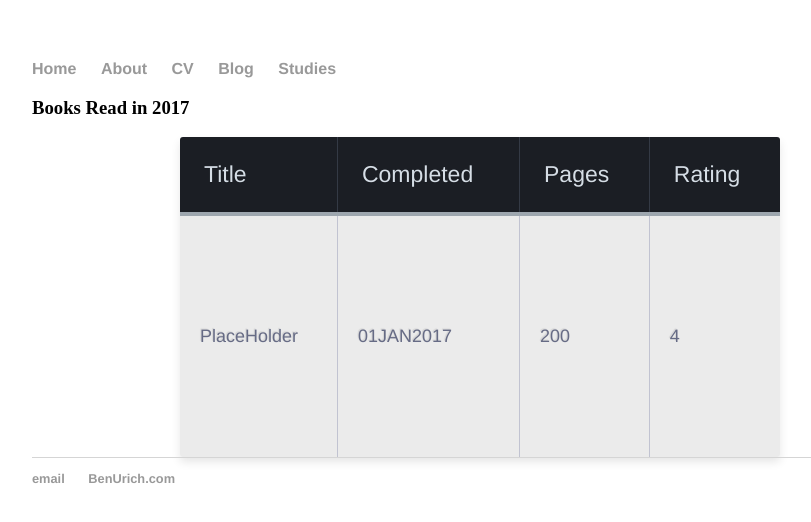
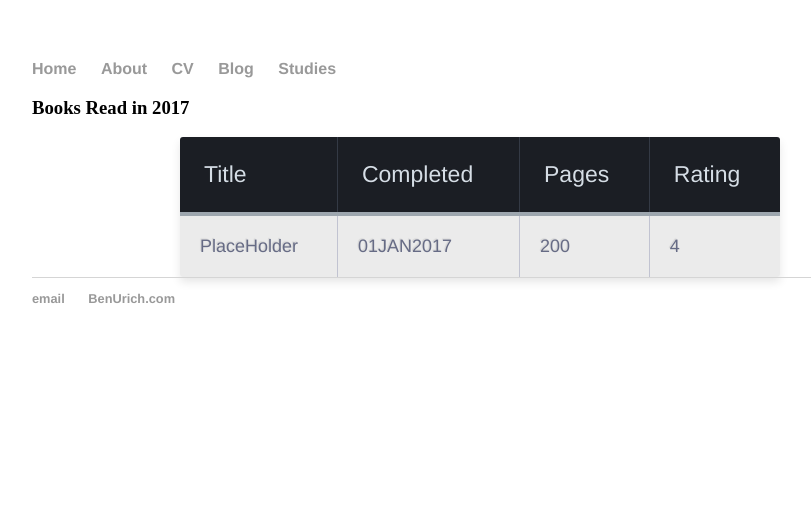
Before and after one commit to farmboy01/farmboy01.github.io, a Jekyll site: the page built from studies.html, in a window 1280 px wide. Shown: the top 522 px of the page, without its empty margins (160-971 px from the left). Built offline with Jekyll 4.4.1, drawn with Linux system fonts in a browser that asks for light colours.

Commit message:
Removed table height

```diff
--- a/css/main.css
+++ b/css/main.css
@@ -54,7 +54,7 @@ ul.posts li {
   background: white;
   border-radius:3px;
   border-collapse: collapse;
-  height: 320px;
+  /*height: 320px;*/
   margin: auto;
   max-width: 600px;
   padding:5px;
```
